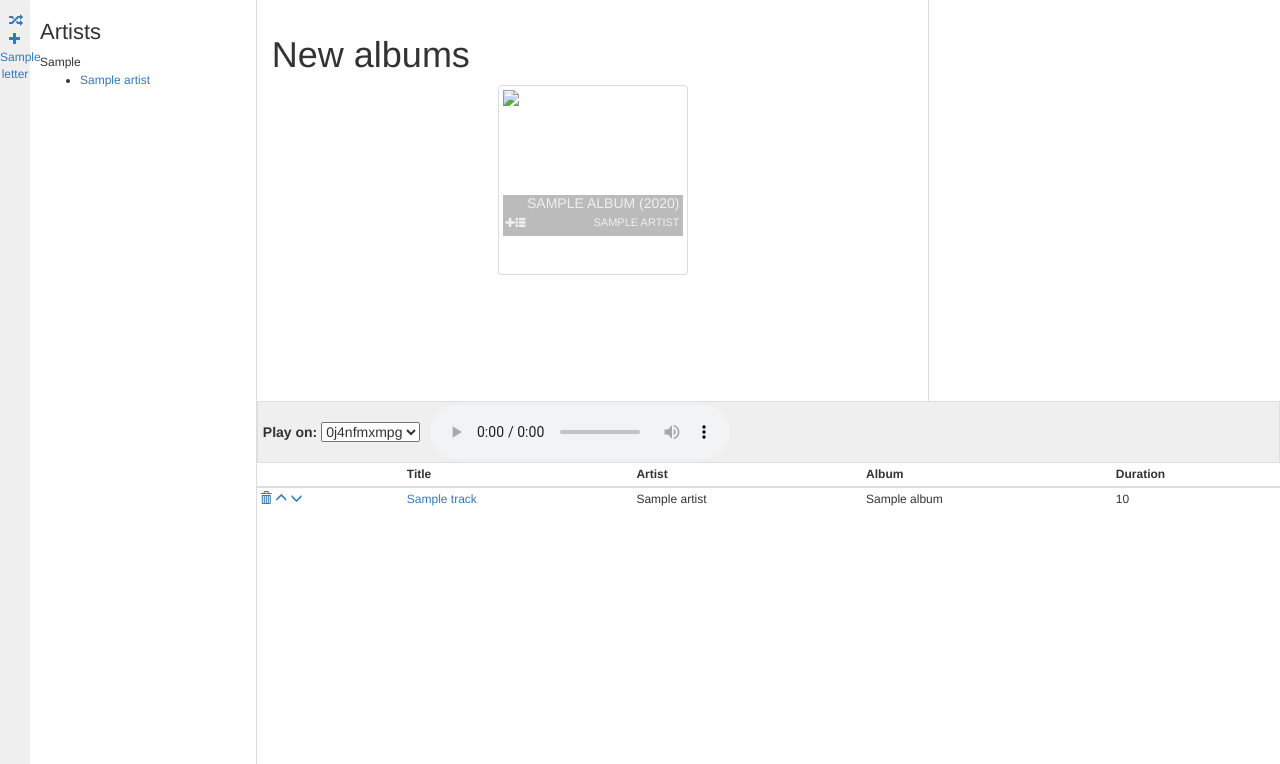
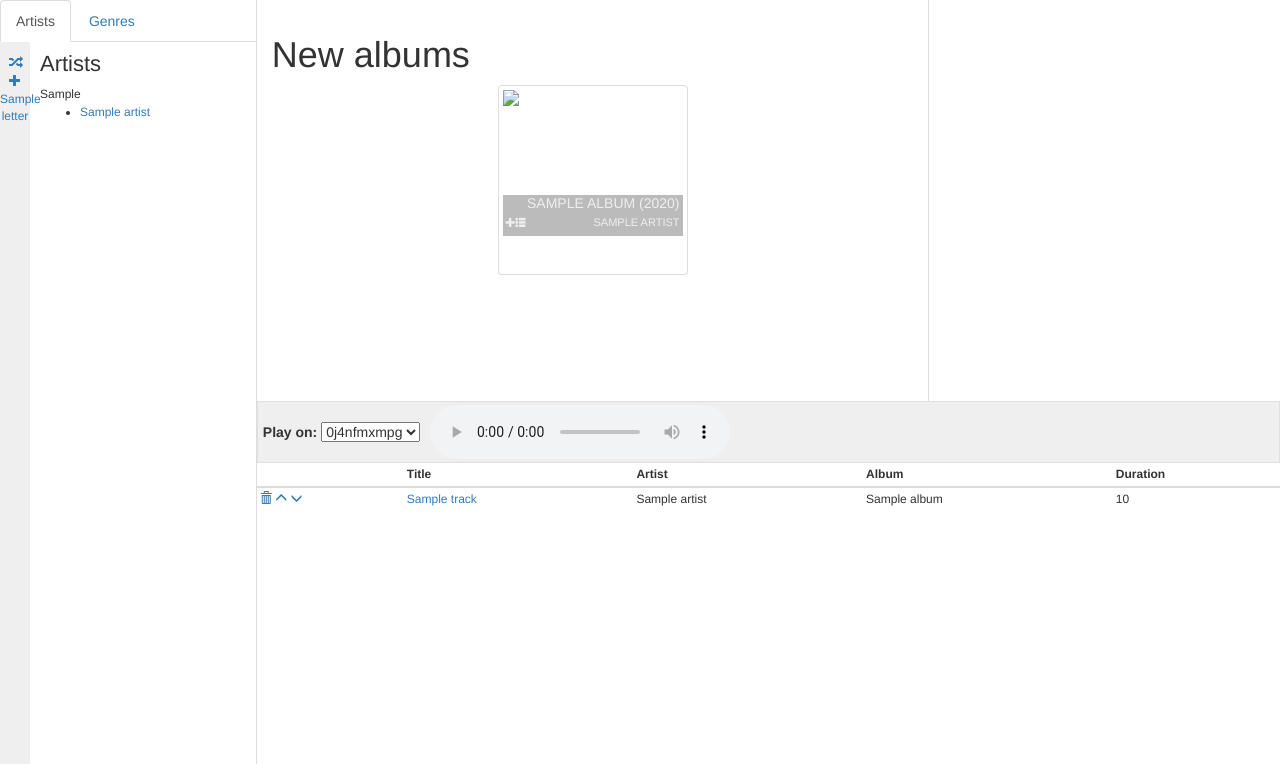
Before and after one commit to Menollo/menosic, a Django app: template menosic/music/templates/music/artist_list.html in a window 1280 px wide. Shown: the part 36-800 px from the top of the page. Run offline with Django 3.2, Linux system fonts and the light colour scheme; the template is opened without the code that fills it: most values are stand-ins (such as "Sample title", 1, 10 or a date in 2020); some libraries are stand-ins or nearby versions.

Commit message:
initial genre view (browse artists)

```diff
--- a/menosic/menosic/static/menosic.css
+++ b/menosic/menosic/static/menosic.css
@@ -45,15 +45,21 @@
     min-height:0; /* hack for firefox */
 }
 
-/* artists */
+/* left */
 
-#artists {
+#left {
+    display: flex;
+    flex-direction: column;
+    flex: 1;
+    border-right: 1px solid #ddd;
+}
+#left-content {
     flex: 1;
     overflow-y: scroll;
-    border-right: 1px solid #ddd;
 }
 #artists-list {
     margin-left: 40px;
+    padding-top: 10px;
     font-size: 12px;
 }
 #navigation {
@@ -78,6 +84,9 @@
     font-weight: 400;
 }
 
+#genres {
+    padding: 20px;
+}
 /* Middle part */
 
 #middle-right {
@@ -97,6 +106,7 @@
 /* content */
 
 h2 {
+    margin-top: 0;
     font-size: 22px;
 }
 #content {
--- a/menosic/menosic/static/menosic.js
+++ b/menosic/menosic/static/menosic.js
@@ -161,7 +161,7 @@ function change_players() {
 }
 
 $(document).ready(function() {
-    $('#artists-list a, #navigation a.external, a.to_content, #content a').click(link_to_content);
+    $('#left-content a, #navigation a.external, a.to_content, #content a').click(link_to_content);
     $('#playlist a.to_player').click(link_to_player);
     $('#playlist a.to_playlist').click(link_to_playlist);
     $('#player').bind('ended', play_next);
@@ -170,6 +170,11 @@ $(document).ready(function() {
     $("#players").append('<option value="' + player + '">' + control_player + '</option>');
     setInterval(update_last_played, 30000);
     update_last_played();
+
+    $('#left-tabs a').click(function (e) {
+        e.preventDefault();
+        $(this).tab('show');
+    })
 
     ws = new WebSocket(ws_url);
 
--- a/menosic/menosic/templates/base.html
+++ b/menosic/menosic/templates/base.html
@@ -52,7 +52,17 @@
             </div>
         </div>
         <div id="big-part">
-            <div id="artists" data-spy="scroll" data-target="#navigation">
+            <div id="left">
+
+                <ul class="nav nav-tabs" role="tablist" id="left-tabs">
+                    <li role="presentation" class="active"><a href="#artists" aria-controls="artists" role="tab" data-toggle="tab">Artists</a></li>
+                    <li role="presentation"><a href="#genres" aria-controls="genres" role="tab" data-toggle="tab">Genres</a></li>
+
+                </ul>
+
+                <div class="tab-content" id="left-content" data-spy="scroll" data-target="#navigation">
+                    <div role="tabpanel" class="tab-pane active" id="artists">
+
                         <div id="navigation" class="affix">
                           <ul class="nav">
                             <li class="bottom-buffer"><a class="external" href="{% url "random_album" %}"><i class="glyphicon glyphicon-random"></i></a></li>
@@ -76,7 +86,20 @@
                             {% endfor %}
                           </ul>
                         </div>
-            </div>
+
+                    </div> <!-- artists -->
+
+                    <div role="tabpanel" class="tab-pane" id="genres">
+                        <h2>Genres</h2>
+                        <ul>
+                            {% for genre in genres %}
+                            <li><a href="{{ genre.get_absolute_url }}">{{ genre.name }}</a></li>
+                            {% endfor %}
+                        </ul>
+                    </div> <!-- genres -->
+                </div><!-- left-content -->
+
+            </div> <!-- left -->
             <div id="middle-right">
                 <div id="content-meta">
                     <div id="content">
--- a/menosic/music/models.py
+++ b/menosic/music/models.py
@@ -39,6 +39,12 @@ class Collection(models.Model):
 class Genre(models.Model):
     name = models.CharField(max_length=255, db_index=True)
 
+    def get_absolute_url(self):
+        from django.core.urlresolvers import reverse
+        return reverse('genre_detail', args=[self.pk])
+
+    def artists(self):
+        return self.artist_set.exclude(album=None)
 
 class Country(models.Model):
     name = models.CharField(max_length=255, db_index=True)
--- a/menosic/music/urls.py
+++ b/menosic/music/urls.py
@@ -31,6 +31,8 @@ urlpatterns = [
     url(r'^album/random/$', views.RandomAlbumRedirect.as_view(), name='random_album'),
     url(r'^album/new/$', views.NewAlbumList.as_view(), name="new_albums"),
 
+    url(r'^genre/(?P<pk>\d+)/$', views.GenreDetailView.as_view(), name='genre_detail'),
+
     url(r'^settings/', include('music.settings.urls', namespace='settings')),
     url(r'^search/', views.SearchView.as_view(), name='search'),
 ]
```
Also changed, not shown: menosic/music/templates/music/genre_detail.html (added, +9 -0 lines), menosic/music/views.py (+6 -1 lines). Lines whose indentation alone changed are shown as unchanged.
